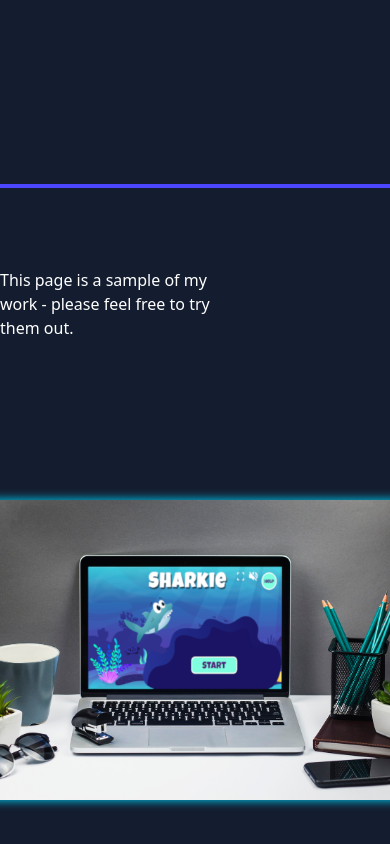
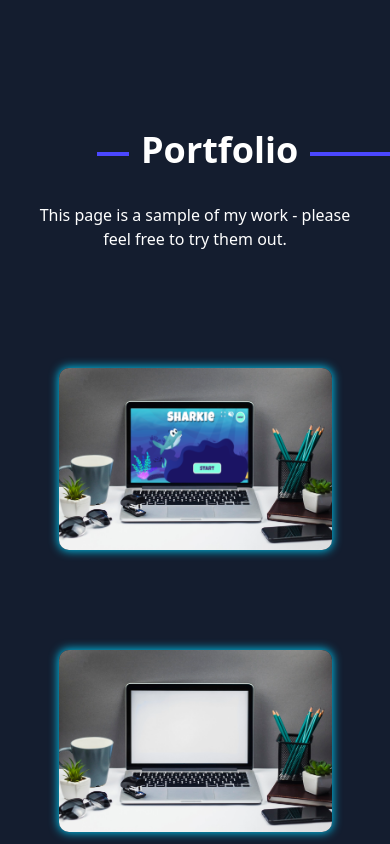
Before and after one commit to RaphaelJanka/raphael-janka, an Angular app: page / in a window 390 px wide. Shown: the part 2940-3784 px from the top of the page. Built offline with nearby package versions, Linux system fonts and the light colour scheme.

Commit message:
portfolio responsive max-width 1280px

```diff
--- a/src/app/portfolio/portfolio.component.html
+++ b/src/app/portfolio/portfolio.component.html
@@ -1,24 +1,25 @@
 <section>
-    <div class="d-flex justify-content-end">
-        <div class="d-flex align-items-center gap-5">
+    <div class="d-flex flex-column align-items-end">
+        <div class="d-flex align-items-center title-container">
             <div class="separator-small"></div>
             <h2>Portfolio</h2>
             <div class="separator-large"></div>
         </div>
+        <div class="d-flex w-100 justify-content-center subtitle-container">
+            <span>This page is a sample of my work - please feel free to try them out.</span>
+        </div>
     </div>
-    <div class="d-flex justify-content-center mt">
-        <span class="mr">This page is a sample of my work - please feel free to try them out.</span>
-    </div>
+
     <div class="projects-container d-flex flex-wrap justify-content-center">
         <div *ngFor="let project of notebooks; let i = index" class="position-relative project-box">
             <img src="assets/img/{{ project }}" alt="">
             <div class="position-absolute project-content d-flex flex-column align-items-center justify-content-center row-gap-3">
                 <h3> {{ titles[i] }}</h3>
                 <span class="tech"> {{ tech[i] }}</span>
-                <span>{{ descriptions[i] }}</span>
+                <span class="description-responsive">{{ descriptions[i] }}</span>
                 <div class=" d-flex justify-content-center button-container">
-                    <a href="" class="project-button rounded-3">Live Test</a>
-                    <a href="{{ github[i] }}" class="github-button rounded-3">Github</a>
+                    <a href="" class="project-button rounded-3 d-flex align-items-center justify-content-center">Live Test</a>
+                    <a href="{{ github[i] }}" class="github-button d-flex justify-content-center align-items-center rounded-3">Github</a>
                 </div>
             </div>
         </div>
--- a/src/app/portfolio/portfolio.component.scss
+++ b/src/app/portfolio/portfolio.component.scss
@@ -12,15 +12,18 @@ section {
     width: 484px;
     background-color: #4B47FF;
 }
+.title-container {
+    gap: 3rem;
+}
 h2 {
     font-size: 90px;
     font-weight: 700;
 }
-.mr {
-    margin-right: 170px;
-}
-.mt {
+
+.subtitle-container {
     margin-top: 24px;
+    padding: 0 100px;
+    text-align: center;
 }
 .projects-container {
     margin: 160px 100px 0 100px;
@@ -51,7 +54,7 @@ h2 {
     background-color: #02006cc3;
     border-radius: 10px;
     opacity: 0;
-
+    width: 100%;
     &:hover {
         opacity: 100;
         transition: all 225ms ease-in-out;
@@ -69,7 +72,7 @@ h3 {
 .button-container {
     width: 100%;
     column-gap: 80px;
-    margin-top: 8px;
+    margin-top: 12px;
 }
 a {
     text-decoration: none;
@@ -84,7 +87,7 @@ a {
 }
 .project-button {
     background-color: #00BEE8;
-    padding: 2px 10px 0 10px;
+    padding: 0 10px;
     &:hover {
         background-color: #4B47FF;
         box-shadow: 0 0 10px 4px #00BEE8;
@@ -92,7 +95,7 @@ a {
     }
 }
 .github-button {
-    padding: 1px 10px 0 10px;
+    padding: 0 10px;
     border: 1px solid #00BEE8;
 
     &:hover {
@@ -100,5 +103,131 @@ a {
         box-shadow: 0 0 10px 4px #4B47FF;
         transition: all 100ms ease-in;
     }
+}
+
+@media (max-width: 1200px) {
+    .separator-large {
+        width: 350px;
+    }
+}
+
+@media (max-width: 1000px) {
+    .separator-large {
+        width: 200px;
+    }
+}
+@media (max-width: 980px) {
+    .separator-small {
+        width: 56px;
+    }
+    .separator-large {
+        width: 140px;
+    }
+    h2 {
+        font-size: 64px;
+    }
+    .title-container {
+        gap: 3vw;
+    }
+}
+@media (max-width: 750px) {
+    h2 {
+        font-size: 64px;
+    }
+    .subtitle-container {
+        padding: 0 50px;
+    }
+    .projects-container {
+        margin: 20vw 50px 0 50px;
+    }
+}
+@media (max-width: 600px) {
+    h2 {
+        font-size: 50px;
+    }
+    .separator-small {
+        width: 32px;
+    }
+    .separator-large {
+        width: 96px;
+    }
+    .projects-container {
+        img {
+            width: 70vw;
+        }
+    }
+    a {
+        height: 36px;
+        font-size: 18px;
+        width: 112px;
+    }
+    h3 {
+        font-size: 28px;
+    }
+    .tech {
+        font-size: 18px;
+    }
+    .description-responsive {
+        font-size: 14px;
+    }
+    .project-content {
+        row-gap: 5px !important;
+    }
+    .github-button {
+        padding: 0 5px;
+    }
+    .project-button {
+        padding: 0 5px;
+    }
+}
+@media (max-width: 500px) {
+    a {
+        height: 30px;
+        font-size: 15px;
+        width: 112px;
+    }
+    h3 {
+        font-size: 28px;
+        margin-bottom: 0;
+    }
+    .tech {
+        font-size: 14px;
+    }
+    .description-responsive {
+        font-size: 10px;
+    }
+}
+@media (max-width: 450px) {
+    h2 {
+        font-size: 36px;
+    }
+    .separator-large {
+        width: 80px;
+    }
+    .subtitle-container {
+        padding: 0 25px;
+    }
+    .projects-container {
+        margin: 30vw 25px 0 25px;
+    }
+}
+@media (max-width: 400px) {
+    a {
+        height: 25px;
+        font-size: 11px;
+        width: 112px;
+    }
+    h3 {
+        font-size: 20px;
+    }
+    .tech {
+        font-size: 10px;
+    }
+    .description-responsive {
+        font-size: 9px;
+    }
+    .button-container {
+        margin-top: 8px;
+    }
 
 }
```
